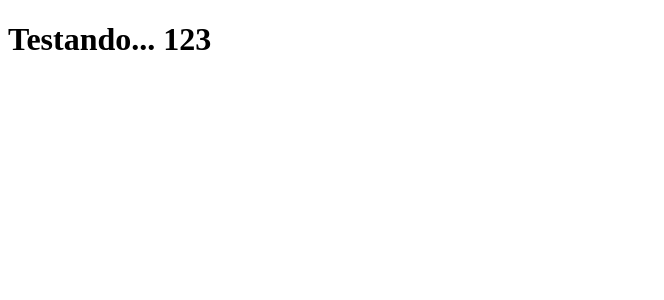
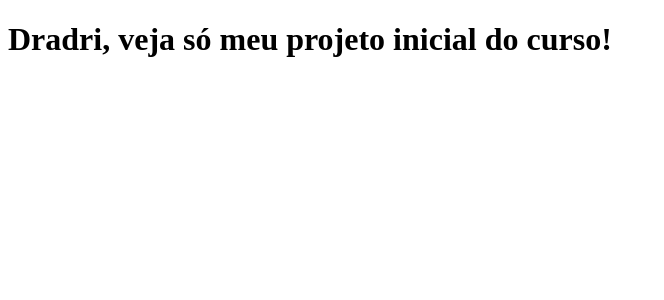
Before and after one commit to alysondamiao/clone-tabnews, a Next.js app: page / in a window 1280 px wide. Shown: the top 300 px of the page, without its empty margins (0-664 px from the left). Built offline with nearby package versions, Linux system fonts and the light colour scheme.

Commit message:
alteração da home

```diff
--- a/pages/index.js
+++ b/pages/index.js
@@ -1,4 +1,4 @@
 function Home() {
-    return <h1>Testando... 123</h1>
+    return <h1>Dradri, veja só meu projeto inicial do curso!</h1>
 }
 export default Home;
```
